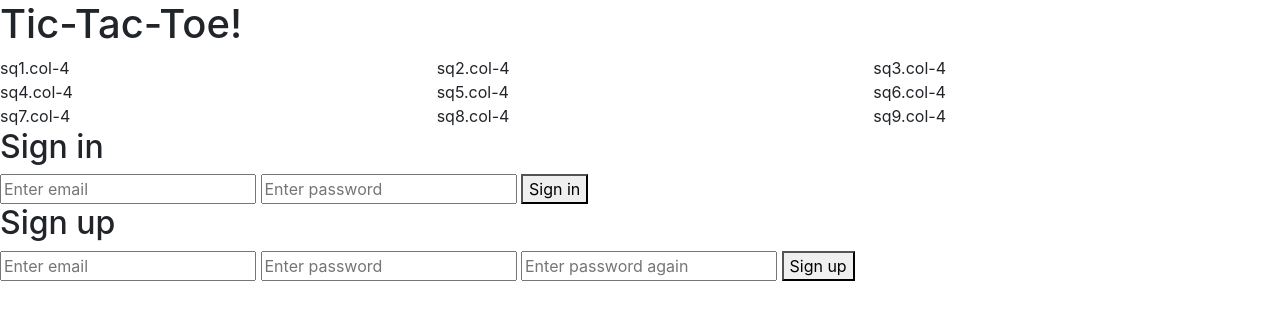
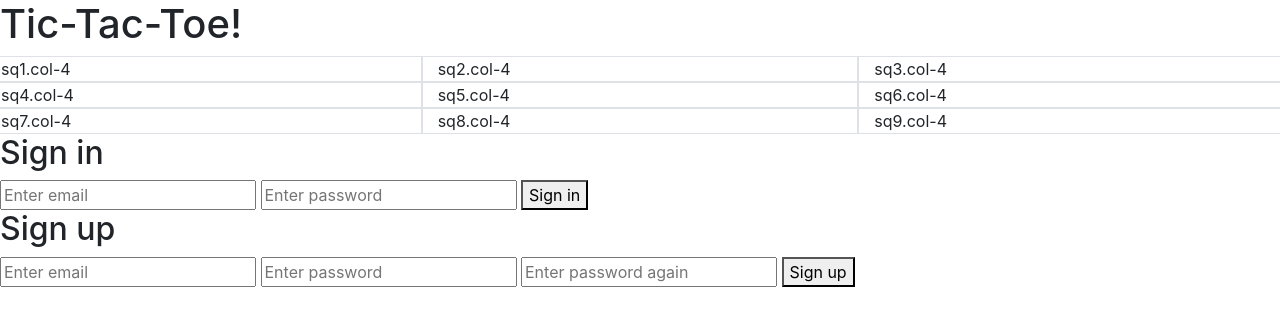
Before and after one commit to tylerr36/Tic-Tac-Toe---client, a website built with webpack: page index.html in a window 1280 px wide. Built offline with nearby package versions, Linux system fonts and the light colour scheme.

Commit message:
Added sign-up function, board css, class
Prevented default with sign-up, created .sh curl files, added 'border'
class to tic-tac-toe board as logical name for css additions

```diff
--- a/assets/scripts/app.js
+++ b/assets/scripts/app.js
@@ -7,5 +7,9 @@
 // require('./example')
 
 $(() => {
+  $('#sign-up').on('submit', function (event) {
+    event.preventDefault()
+    console.log(event.target)
+  })
   // your JS code goes here
 })
--- a/index.html
+++ b/index.html
@@ -13,19 +13,19 @@
     <body>
       <h1>Tic-Tac-Toe!</h1>
       <div class="row">
-              <div class="col-4">sq1.col-4</div>
-              <div class="col-4">sq2.col-4</div>
-              <div class="col-4">sq3.col-4</div>
-              <div class="col-4">sq4.col-4</div>
-              <div class="col-4">sq5.col-4</div>
-              <div class="col-4">sq6.col-4</div>
-              <div class="col-4">sq7.col-4</div>
-              <div class="col-4">sq8.col-4</div>
-              <div class="col-4">sq9.col-4</div>
+              <div class="col-4 border">sq1.col-4</div>
+              <div class="col-4 border">sq2.col-4</div>
+              <div class="col-4 border">sq3.col-4</div>
+              <div class="col-4 border">sq4.col-4</div>
+              <div class="col-4 border">sq5.col-4</div>
+              <div class="col-4 border">sq6.col-4</div>
+              <div class="col-4 border">sq7.col-4</div>
+              <div class="col-4 border">sq8.col-4</div>
+              <div class="col-4 border">sq9.col-4</div>
         </div>
 
       <h2>Sign in</h2>
-      <form id="sign in">
+      <form id="sign-in">
         <!-- //copy "sign-up" info here -->
         <input type="email" name="credentials[email]" placeholder='Enter email'>
       <input type="password" name="credentials[password]" placeholder='Enter password'>
@@ -33,7 +33,7 @@
       </form>
 
       <h2>Sign up</h2>
-      <form id="sign up">
+      <form id="sign-up">
         <input type="email" name="credentials[email]" placeholder='Enter email'>
         <!-- //copy "sign-up" info here -->
         <input type="password" name="credentials[password]" placeholder='Enter password'>
```
Also changed, not shown: assets/styles/index.css (added).
